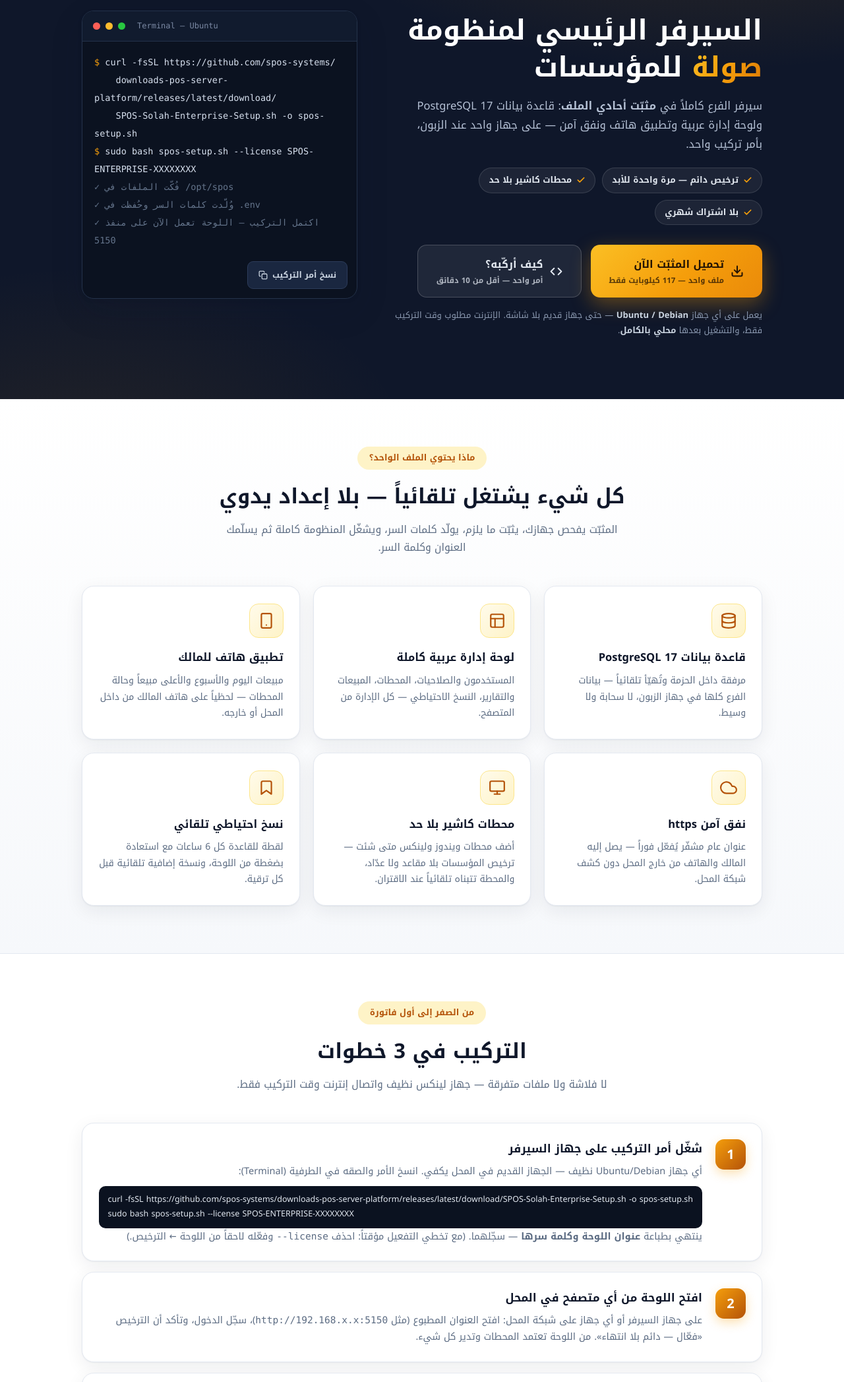
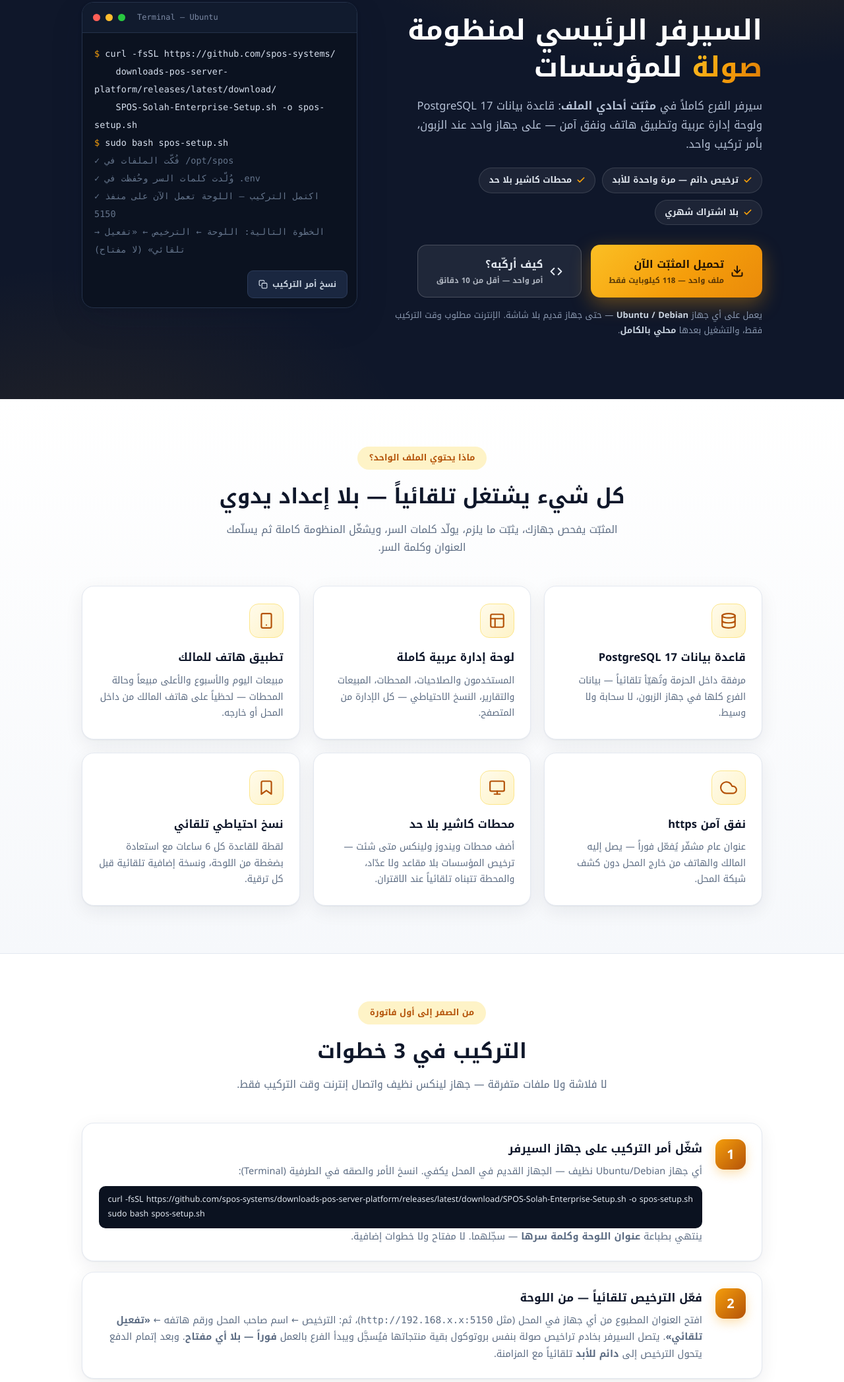
Before and after one commit to spos-systems/downloads-pos-server-platform, a plain HTML site: page index.html in a window 1280 px wide. Shown: the part 194-2289 px from the top of the page at 66% size. Drawn offline with Linux system fonts and the light colour scheme.

Commit message:
v1.0.2 — التفعيل التلقائي بلا مفتاح: أمر تركيب بدون --license، دليل التفعيل التلقائي من اللوحة، بصمات v1.0.2

```diff
--- a/index.html
+++ b/index.html
@@ -183,7 +183,7 @@ footer a:hover{color:var(--amber)}
 <div class="hero">
   <div class="wrap hero-grid">
     <div>
-      <span class="chip"><span class="dot"></span> الإصدار 1.0.1 — مستقر ومجرّب</span>
+      <span class="chip"><span class="dot"></span> الإصدار 1.0.2 — مستقر ومجرّب</span>
       <h1>السيرفر الرئيسي لمنظومة <span class="gold">صولة</span> للمؤسسات</h1>
       <p class="lead">سيرفر الفرع كاملاً في <b>مثبّت أحادي الملف</b>: قاعدة بيانات PostgreSQL 17 ولوحة إدارة عربية وتطبيق هاتف ونفق آمن — على جهاز واحد عند الزبون، بأمر تركيب واحد.</p>
       <div class="promise">
@@ -194,7 +194,7 @@ footer a:hover{color:var(--amber)}
       <div class="cta-row">
         <a class="btn btn-primary" href="https://github.com/spos-systems/downloads-pos-server-platform/releases/latest/download/SPOS-Solah-Enterprise-Setup.sh" download>
           <svg width="20" height="20" viewBox="0 0 24 24" fill="none" stroke="currentColor" stroke-width="2.4" stroke-linecap="round" stroke-linejoin="round"><path d="M21 15v4a2 2 0 0 1-2 2H5a2 2 0 0 1-2-2v-4"/><polyline points="7 10 12 15 17 10"/><line x1="12" y1="15" x2="12" y2="3"/></svg>
-          <span>تحميل المثبّت الآن<small>ملف واحد — 117 كيلوبايت فقط</small></span>
+          <span>تحميل المثبّت الآن<small>ملف واحد — 118 كيلوبايت فقط</small></span>
         </a>
         <a class="btn btn-ghost" href="#install">
           <svg width="19" height="19" viewBox="0 0 24 24" fill="none" stroke="currentColor" stroke-width="2.4" stroke-linecap="round" stroke-linejoin="round"><polyline points="16 18 22 12 16 6"/><polyline points="8 6 2 12 8 18"/></svg>
@@ -212,10 +212,11 @@ footer a:hover{color:var(--amber)}
         </div>
         <div class="term-body">
           <div><span class="p">$</span> curl -fsSL https://github.com/spos-systems/<br>&nbsp;&nbsp;&nbsp;&nbsp;downloads-pos-server-platform/releases/latest/download/<br>&nbsp;&nbsp;&nbsp;&nbsp;SPOS-Solah-Enterprise-Setup.sh -o spos-setup.sh</div>
-          <div><span class="p">$</span> sudo bash spos-setup.sh --license SPOS-ENTERPRISE-XXXXXXXX</div>
+          <div><span class="p">$</span> sudo bash spos-setup.sh</div>
           <div class="c">✓ فُكّت الملفات في /opt/spos</div>
           <div class="c">✓ وُلّدت كلمات السر وحُفظت في .env</div>
           <div class="c">✓ اكتمل التركيب — اللوحة تعمل الآن على منفذ 5150</div>
+          <div class="c">→ الخطوة التالية: اللوحة ← الترخيص ← «تفعيل تلقائي» (لا مفتاح)</div>
         </div>
         <div class="copy-row">
           <button class="copy-btn" onclick="copyCmd(this)">
@@ -285,15 +286,15 @@ footer a:hover{color:var(--amber)}
         <div>
           <h3>شغّل أمر التركيب على جهاز السيرفر</h3>
           <p>أي جهاز Ubuntu/Debian نظيف — الجهاز القديم في المحل يكفي. انسخ الأمر والصقه في الطرفية (Terminal):</p>
-          <div class="cmd">curl -fsSL https://github.com/spos-systems/downloads-pos-server-platform/releases/latest/download/SPOS-Solah-Enterprise-Setup.sh -o spos-setup.sh<br>sudo bash spos-setup.sh --license SPOS-ENTERPRISE-XXXXXXXX</div>
-          <p>ينتهي بطباعة <b>عنوان اللوحة وكلمة سرها</b> — سجّلهما. (مع تخطي التفعيل مؤقتاً: احذف <span class="ltr">--license</span> وفعّله لاحقاً من اللوحة ← الترخيص.)</p>
+          <div class="cmd">curl -fsSL https://github.com/spos-systems/downloads-pos-server-platform/releases/latest/download/SPOS-Solah-Enterprise-Setup.sh -o spos-setup.sh<br>sudo bash spos-setup.sh</div>
+          <p>ينتهي بطباعة <b>عنوان اللوحة وكلمة سرها</b> — سجّلهما. لا مفتاح ولا خطوات إضافية.</p>
         </div>
       </div>
       <div class="step rv">
         <div class="n"></div>
         <div>
-          <h3>افتح اللوحة من أي متصفح في المحل</h3>
-          <p>على جهاز السيرفر أو أي جهاز على شبكة المحل: افتح العنوان المطبوع (مثل <span class="ltr">http://192.168.x.x:5150</span>)، سجّل الدخول، وتأكد أن الترخيص «فعّال — دائم بلا انتهاء». من اللوحة تعتمد المحطات وتدير كل شيء.</p>
+          <h3>فعّل الترخيص تلقائياً — من اللوحة</h3>
+          <p>افتح العنوان المطبوع من أي جهاز في المحل (مثل <span class="ltr">http://192.168.x.x:5150</span>)، ثم: الترخيص ← اسم صاحب المحل ورقم هاتفه ← <b>«تفعيل تلقائي»</b>. يتصل السيرفر بخادم تراخيص صولة بنفس بروتوكول بقية منتجاتها فيُسجَّل ويبدأ الفرع بالعمل <b>فوراً — بلا أي مفتاح</b>. وبعد إتمام الدفع يتحول الترخيص إلى <b>دائم للأبد</b> تلقائياً مع المزامنة.</p>
         </div>
       </div>
       <div class="step rv">
@@ -323,7 +324,7 @@ footer a:hover{color:var(--amber)}
         </div>
         <div class="dl-info">
           <h3>المثبّت أحادي الملف — SPOS Solah Enterprise Setup</h3>
-          <div class="meta"><span>الإصدار <b>1.0.1</b></span><span>الحجم <b>117 KB</b></span><span>Ubuntu / Debian</span><span>كل المنظومة مضمّنة فيه</span></div>
+          <div class="meta"><span>الإصدار <b>1.0.2</b></span><span>الحجم <b>118 KB</b></span><span>Ubuntu / Debian</span><span>كل المنظومة مضمّنة فيه</span></div>
         </div>
         <a class="dl-btn" href="https://github.com/spos-systems/downloads-pos-server-platform/releases/latest/download/SPOS-Solah-Enterprise-Setup.sh" download>
           <svg width="18" height="18" viewBox="0 0 24 24" fill="none" stroke="currentColor" stroke-width="2.6" stroke-linecap="round" stroke-linejoin="round"><path d="M21 15v4a2 2 0 0 1-2 2H5a2 2 0 0 1-2-2v-4"/><polyline points="7 10 12 15 17 10"/><line x1="12" y1="15" x2="12" y2="3"/></svg>
@@ -332,7 +333,7 @@ footer a:hover{color:var(--amber)}
       </div>
       <div class="dl-sha">
         <span>SHA256:</span>
-        <code id="sha-setup">d6c647f144c9ce4baabf4d4ca7bd0d9fb662e1acc08b3b91576d1cd185a42a19</code>
+        <code id="sha-setup">1231fd048c5b4e0aa49115209d100b2189957cbffa2b1b82d0fcef42fecb196d</code>
         <button class="mini-copy" onclick="copySha('sha-setup',this)">نسخ البصمة</button>
       </div>
     </div>
@@ -344,7 +345,7 @@ footer a:hover{color:var(--amber)}
         </div>
         <div class="dl-info">
           <h3>حزمة المصدر — SPOS Solah Enterprise Server</h3>
-          <div class="meta"><span>الإصدار <b>1.0.1</b></span><span>الحجم <b>115 KB</b></span><span>للوكيل الفني — تركيب يدوي عبر install.sh</span></div>
+          <div class="meta"><span>الإصدار <b>1.0.2</b></span><span>الحجم <b>118 KB</b></span><span>للوكيل الفني — تركيب يدوي عبر install.sh</span></div>
         </div>
         <a class="dl-btn alt" href="https://github.com/spos-systems/downloads-pos-server-platform/releases/latest/download/SPOS-Solah-Enterprise-Server.zip" download>
           <svg width="18" height="18" viewBox="0 0 24 24" fill="none" stroke="currentColor" stroke-width="2.6" stroke-linecap="round" stroke-linejoin="round"><path d="M21 15v4a2 2 0 0 1-2 2H5a2 2 0 0 1-2-2v-4"/><polyline points="7 10 12 15 17 10"/><line x1="12" y1="15" x2="12" y2="3"/></svg>
@@ -353,7 +354,7 @@ footer a:hover{color:var(--amber)}
       </div>
       <div class="dl-sha">
         <span>SHA256:</span>
-        <code id="sha-zip">bac946c1f7d426a527a2322cebaa84eab7cb167b66980cdf31f45bff02943669</code>
+        <code id="sha-zip">25289d3e73cdd5b9de968c7835b1a40ee3417205d7524d96e2b7a5fc9d5adb2c</code>
         <button class="mini-copy" onclick="copySha('sha-zip',this)">نسخ البصمة</button>
       </div>
     </div>
@@ -425,7 +426,7 @@ footer a:hover{color:var(--amber)}
     </details>
     <details class="rv">
       <summary>ما قصة الترخيص — اشتراك أم مرة واحدة؟ <span class="plus">+</span></summary>
-      <div class="a">ترخيص مؤسسات واحد <b>يُشترى مرة واحدة ويعمل للأبد</b> — بلا اشتراك شهري ولا سنوي ولا مقاعد. يُفعّل بالمفتاح تلقائياً أثناء التركيب أو من اللوحة ← الترخيص.</div>
+      <div class="a"><b>تفعيل تلقائي بلا مفتاح</b> — من اللوحة: اسم صاحب المحل ورقم هاتفه ← «تفعيل تلقائي»، فيُسجَّل السيرفر لدى خادم تراخيص صولة ويعمل فوراً كما في بقية منتجاتها. وبعد إتمام الدفع يتحول الترخيص إلى <b>دائم يُشترى مرة واحدة ويعمل للأبد</b> — بلا اشتراك ولا مقاعد — والتحويل يصل تلقائياً مع المزامنة.</div>
     </details>
     <details class="rv">
       <summary>هل يعمل السيرفر على ويندوز؟ <span class="plus">+</span></summary>
@@ -476,7 +477,7 @@ footer a:hover{color:var(--amber)}
 </footer>
 
 <script>
-const INSTALL_CMD = 'curl -fsSL https://github.com/spos-systems/downloads-pos-server-platform/releases/latest/download/SPOS-Solah-Enterprise-Setup.sh -o spos-setup.sh && sudo bash spos-setup.sh --license SPOS-ENTERPRISE-XXXXXXXX';
+const INSTALL_CMD = 'curl -fsSL https://github.com/spos-systems/downloads-pos-server-platform/releases/latest/download/SPOS-Solah-Enterprise-Setup.sh -o spos-setup.sh && sudo bash spos-setup.sh';
 function flash(btn, okText){
   const old = btn.innerHTML;
   btn.innerHTML = '<svg width="14" height="14" viewBox="0 0 24 24" fill="none" stroke="currentColor" stroke-width="3" stroke-linecap="round" stroke-linejoin="round"><polyline points="20 6 9 17 4 12"/></svg> ' + okText;
```
Also changed, not shown: 1 other file.
